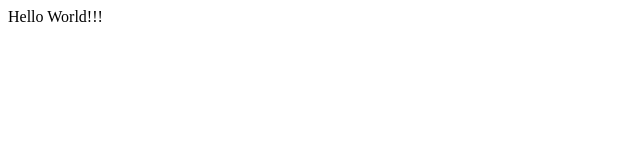
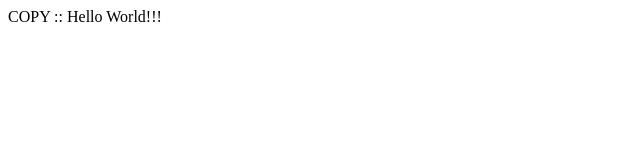
Before and after one commit to mramanathan/container_play, a plain HTML site: page stage2/index.html in a window 1280 px wide. Shown: the whole page, without its empty margins (0-640 px from the left). Drawn offline with Linux system fonts and the light colour scheme.

Commit message:
build stages

```diff
--- a/stage2/index.html
+++ b/stage2/index.html
@@ -1 +1 @@
-<p>Hello World!!!</p>
+<p>COPY :: Hello World!!!</p>
```
Also changed, not shown: 7 other files.
